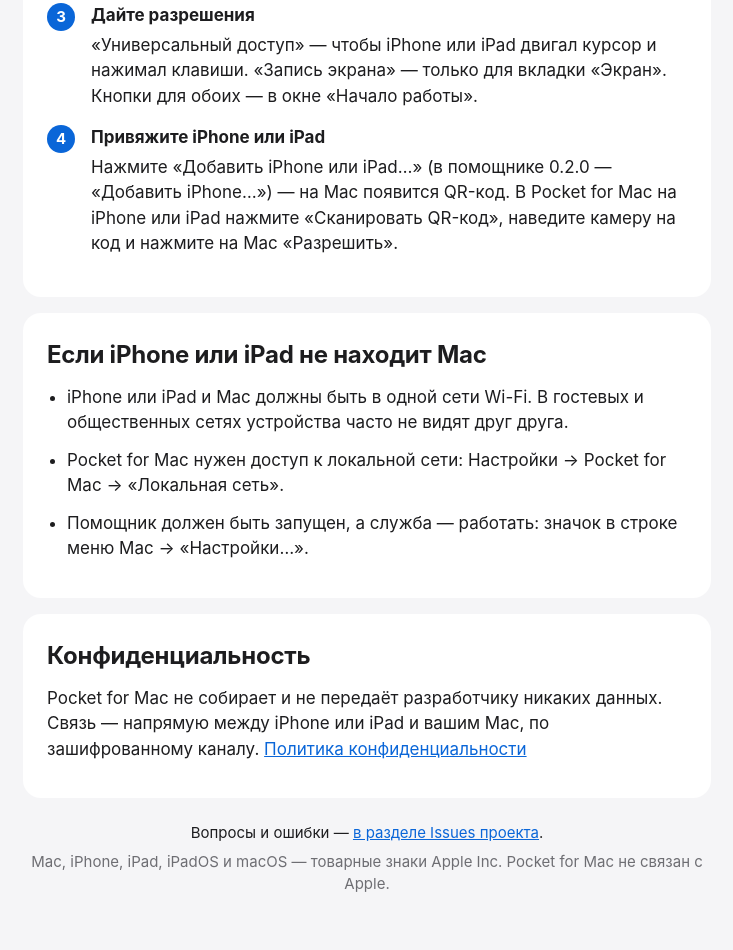
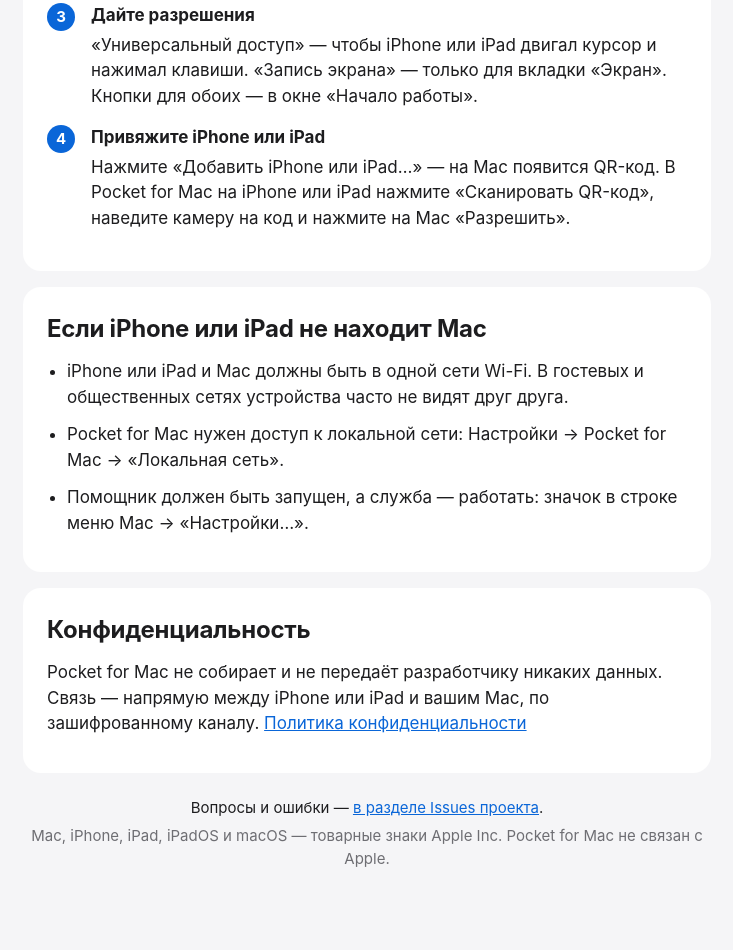
Before and after one commit to botdeniska/pocket-for-mac, a plain HTML site: page docs/index.html in a window 1280 px wide. Shown: the part 999-1949 px from the top of the page, without its empty margins (273-1006 px from the left). After the commit the page ends 1923 px from the top, so only its background shows below. Drawn offline with Linux system fonts and the light colour scheme; no server answers.

Commit message:
docs: drop the 0.2.0 menu note after the 1.0.0 helper

```diff
--- a/docs/index.html
+++ b/docs/index.html
@@ -52,9 +52,8 @@
         </li>
         <li>
           <h3>Привяжите iPhone или iPad</h3>
-          <p>Нажмите «Добавить iPhone или iPad…» (в помощнике 0.2.0 — «Добавить iPhone…») — на Mac
-            появится QR-код. В Pocket for Mac на iPhone или iPad нажмите «Сканировать QR-код», наведите
-            камеру на код и нажмите на Mac «Разрешить».</p>
+          <p>Нажмите «Добавить iPhone или iPad…» — на Mac появится QR-код. В Pocket for Mac на iPhone
+            или iPad нажмите «Сканировать QR-код», наведите камеру на код и нажмите на Mac «Разрешить».</p>
         </li>
       </ol>
     </section>
```
